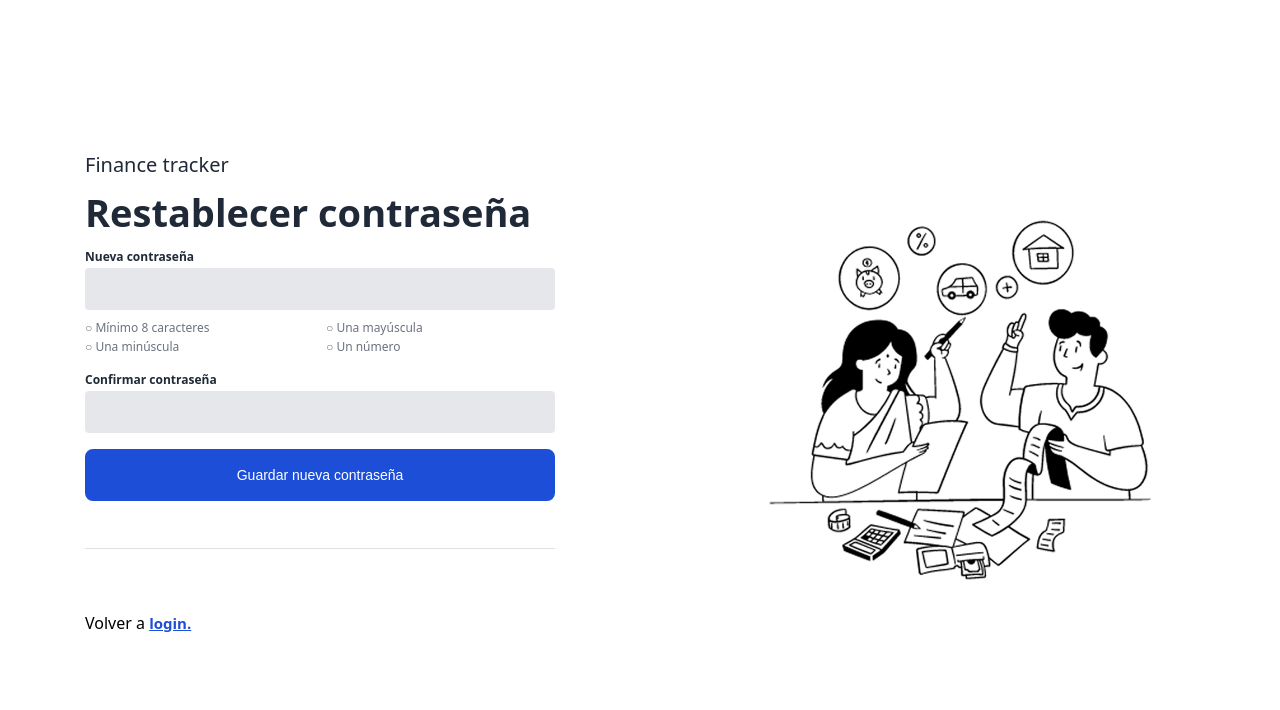
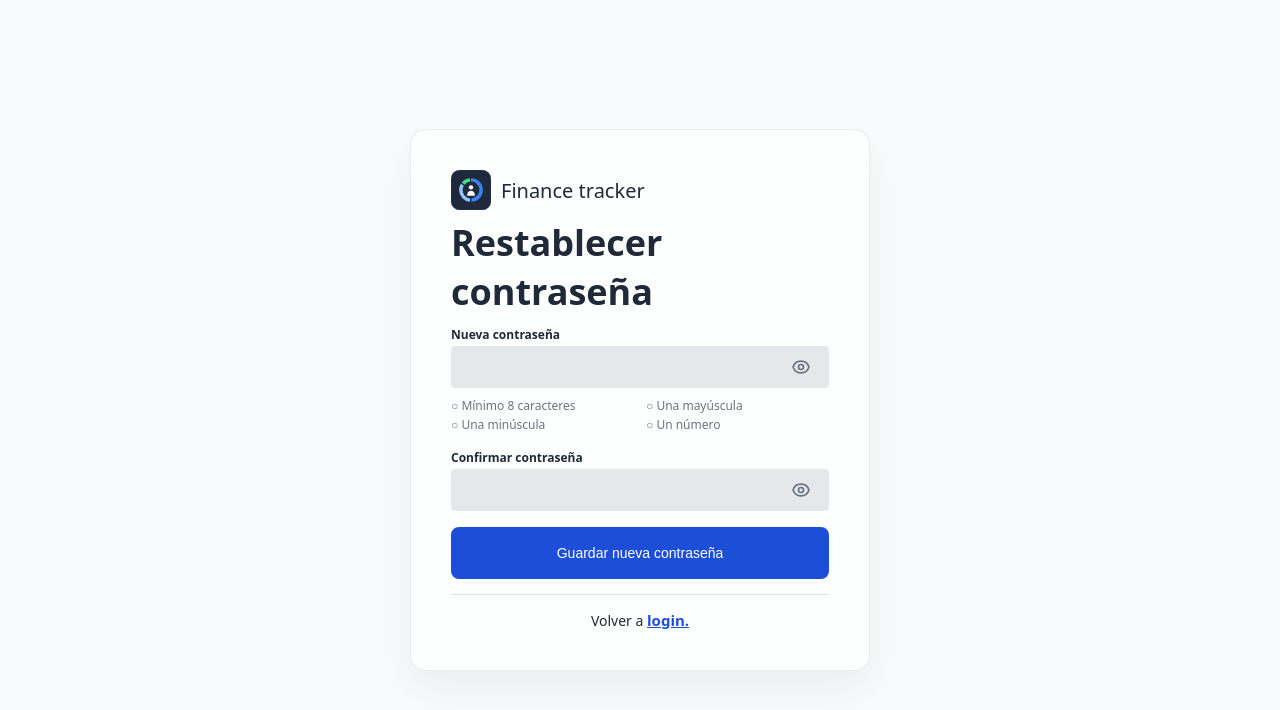
Before and after one commit to eiber07/Backend-APIFinanzasPersonales, a Next.js app in the folder frontend/finanzas-personales/: page /reset-password in a window 1280 px wide. Shown: the top 710 px of the page. Built offline with nearby package versions, Linux system fonts and the light colour scheme; no server answers.

Commit message:
Añadir toggle de contraseña en lastres paginas (login, register, reset-password), se modifico el layout completo de reset-password para que sea igual a las otras dos paginas

```diff
--- a/frontend/finanzas-personales/app/globals.css
+++ b/frontend/finanzas-personales/app/globals.css
@@ -86,7 +86,7 @@ body {
 
 .form-title {
     color: #1F2937;
-    font-size: 38px;
+    font-size: 36px;
     font-weight: 650;
 }
 
--- a/frontend/finanzas-personales/app/reset-password/page.jsx
+++ b/frontend/finanzas-personales/app/reset-password/page.jsx
@@ -6,7 +6,6 @@ import Link from "next/link";
 import { resetPassword } from "@/lib/endpoints/auth";
 import { useAlerts } from "@/components/AlertProvider";
 import Image from "next/image";
-import financeIllustration from "../../public/img/Personal Home Finance 2 (1).png";
 
 import { isPasswordValid } from "@/lib/password";
 import PasswordChecklist from "@/components/PasswordChecklist";
@@ -18,6 +17,9 @@ function ResetPasswordForm() {
 
   const [newPassword, setNewPassword] = useState("");
   const [confirmPassword, setConfirmPassword] = useState("");
+  const [showNewPassword, setShowNewPassword] = useState(false);
+  const [showConfirmPassword, setShowConfirmPassword] = useState(false);
+
   const [errorPassword, setErrorPassword] = useState("");
   const [errorConfirm, setErrorConfirm] = useState("");
 
@@ -30,7 +32,7 @@ function ResetPasswordForm() {
     if (newPassword.trim() === "") {
       setErrorPassword("Campo obligatorio");
       valid = false;
-    }  else if (!isPasswordValid(newPassword.trim())) {
+    } else if (!isPasswordValid(newPassword.trim())) {
       setErrorPassword("La contraseña no cumple los requisitos.");
       valid = false;
     }
@@ -77,22 +79,54 @@ function ResetPasswordForm() {
   }
 
   return (
-    <div className="container">
-      <div className="content">
-        <div className="form-section">
+    <div className="auth-wrapper">
+      <div className="auth-card">
         <div className="titles">
+          <div className="app-title-group">
+            <Image
+              src="/img/3-donut-personal-dark.svg"
+              alt="Finance Tracker"
+              width={40}
+              height={40}
+            />
             <span className="app-title">Finance tracker</span>
-            <span className="form-title">Restablecer contraseña</span>
+          </div>
+          <span className="form-title">
+            Restablecer contraseña
+          </span>
         </div>
 
         <div className="form-group">
           <label className="label">Nueva contraseña</label>
+          <div style={{ position: "relative", display: "flex", alignItems: "center" }}>
             <input
-              type="password"
+              type={showNewPassword ? "text" : "password"}
               className="input"
+              style={{ width: "100%", paddingRight: "40px" }}
               value={newPassword}
               onChange={(e) => setNewPassword(e.target.value)}
             />
+            <button
+              type="button"
+              onClick={() => setShowNewPassword(!showNewPassword)}
+              style={{
+                position: "absolute",
+                right: "12px",
+                background: "none",
+                border: "none",
+                cursor: "pointer",
+                display: "flex",
+                alignItems: "center",
+                color: "#6b7280",
+              }}
+            >
+              {showNewPassword ? (
+                <svg width="20" height="20" fill="none" stroke="currentColor" strokeWidth="2" viewBox="0 0 24 24"><path strokeLinecap="round" strokeLinejoin="round" d="M13.875 18.825A10.05 10.05 0 0112 19c-4.478 0-8.268-2.943-9.543-7a9.97 9.97 0 011.563-3.029m5.858.908a3 3 0 114.243 4.243M9.878 9.878l4.242 4.242M9.88 9.88l-3.29-3.29m7.532 7.532l3.29 3.29M3 3l3.59 3.59m0 0A9.953 9.953 0 0112 5c4.478 0 8.268 2.943 9.543 7a10.025 10.025 0 01-4.132 5.411m0 0L21 21" /></svg>
+              ) : (
+                <svg width="20" height="20" fill="none" stroke="currentColor" strokeWidth="2" viewBox="0 0 24 24"><path strokeLinecap="round" strokeLinejoin="round" d="M15 12a3 3 0 11-6 0 3 3 0 016 0z" /><path strokeLinecap="round" strokeLinejoin="round" d="M2.458 12C3.732 7.943 7.523 5 12 5c4.478 0 8.268 2.943 9.542 7-1.274 4.057-5.064 7-9.542 7-4.477 0-8.268-2.943-9.542-7z" /></svg>
+              )}
+            </button>
+          </div>
           <PasswordChecklist password={newPassword} />
           {errorPassword && (
             <span className="error active">{errorPassword}</span>
@@ -101,12 +135,35 @@ function ResetPasswordForm() {
 
         <div className="form-group">
           <label className="label">Confirmar contraseña</label>
+          <div style={{ position: "relative", display: "flex", alignItems: "center" }}>
             <input
-              type="password"
+              type={showConfirmPassword ? "text" : "password"}
               className="input"
+              style={{ width: "100%", paddingRight: "40px" }}
               value={confirmPassword}
               onChange={(e) => setConfirmPassword(e.target.value)}
             />
+            <button
+              type="button"
+              onClick={() => setShowConfirmPassword(!showConfirmPassword)}
+              style={{
+                position: "absolute",
+                right: "12px",
+                background: "none",
+                border: "none",
+                cursor: "pointer",
+                display: "flex",
+                alignItems: "center",
+                color: "#6b7280",
+              }}
+            >
+              {showConfirmPassword ? (
+                <svg width="20" height="20" fill="none" stroke="currentColor" strokeWidth="2" viewBox="0 0 24 24"><path strokeLinecap="round" strokeLinejoin="round" d="M13.875 18.825A10.05 10.05 0 0112 19c-4.478 0-8.268-2.943-9.543-7a9.97 9.97 0 011.563-3.029m5.858.908a3 3 0 114.243 4.243M9.878 9.878l4.242 4.242M9.88 9.88l-3.29-3.29m7.532 7.532l3.29 3.29M3 3l3.59 3.59m0 0A9.953 9.953 0 0112 5c4.478 0 8.268 2.943 9.543 7a10.025 10.025 0 01-4.132 5.411m0 0L21 21" /></svg>
+              ) : (
+                <svg width="20" height="20" fill="none" stroke="currentColor" strokeWidth="2" viewBox="0 0 24 24"><path strokeLinecap="round" strokeLinejoin="round" d="M15 12a3 3 0 11-6 0 3 3 0 016 0z" /><path strokeLinecap="round" strokeLinejoin="round" d="M2.458 12C3.732 7.943 7.523 5 12 5c4.478 0 8.268 2.943 9.542 7-1.274 4.057-5.064 7-9.542 7-4.477 0-8.268-2.943-9.542-7z" /></svg>
+              )}
+            </button>
+          </div>
           {errorConfirm && (
             <span className="error active">{errorConfirm}</span>
           )}
@@ -118,20 +175,12 @@ function ResetPasswordForm() {
 
         <div className="divider" />
 
-          <p>
+        <p className="auth-footer-text">
           Volver a{" "}
           <Link href="/login" className="signup">
             login.
           </Link>
         </p>
-        </div>
-
-        <Image
-          className="side-image"
-          src={financeIllustration}
-          alt="Finance illustration"
-          sizes="(max-width: 1024px) 70vw, 35vw"
-        />
       </div>
     </div>
   );
```
Also changed, not shown: frontend/finanzas-personales/app/login/page.jsx (+26 -1 lines), frontend/finanzas-personales/app/register/page.jsx (+31 -7 lines). Lines whose indentation alone changed are shown as unchanged.
